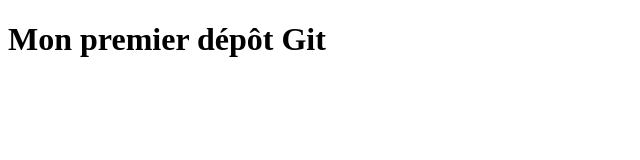
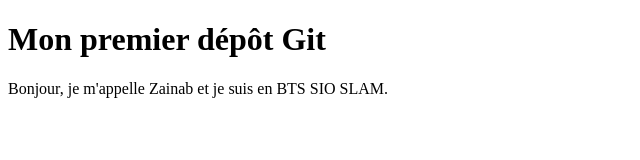
Before and after one commit to zainabferdouss1/coursbtssioslam, a plain HTML site: page index.html in a window 1280 px wide. Shown: the whole page, without its empty margins (0-640 px from the left). Drawn offline with Linux system fonts and the light colour scheme.

Commit message:
ajout d'un paragraphe de présentation

```diff
--- a/index.html
+++ b/index.html
@@ -6,5 +6,6 @@
 </head>
 <body>
   <h1>Mon premier dépôt Git</h1>
+  <p>Bonjour, je m'appelle Zainab et je suis en BTS SIO SLAM.</p>
 </body>
 </html>
```
